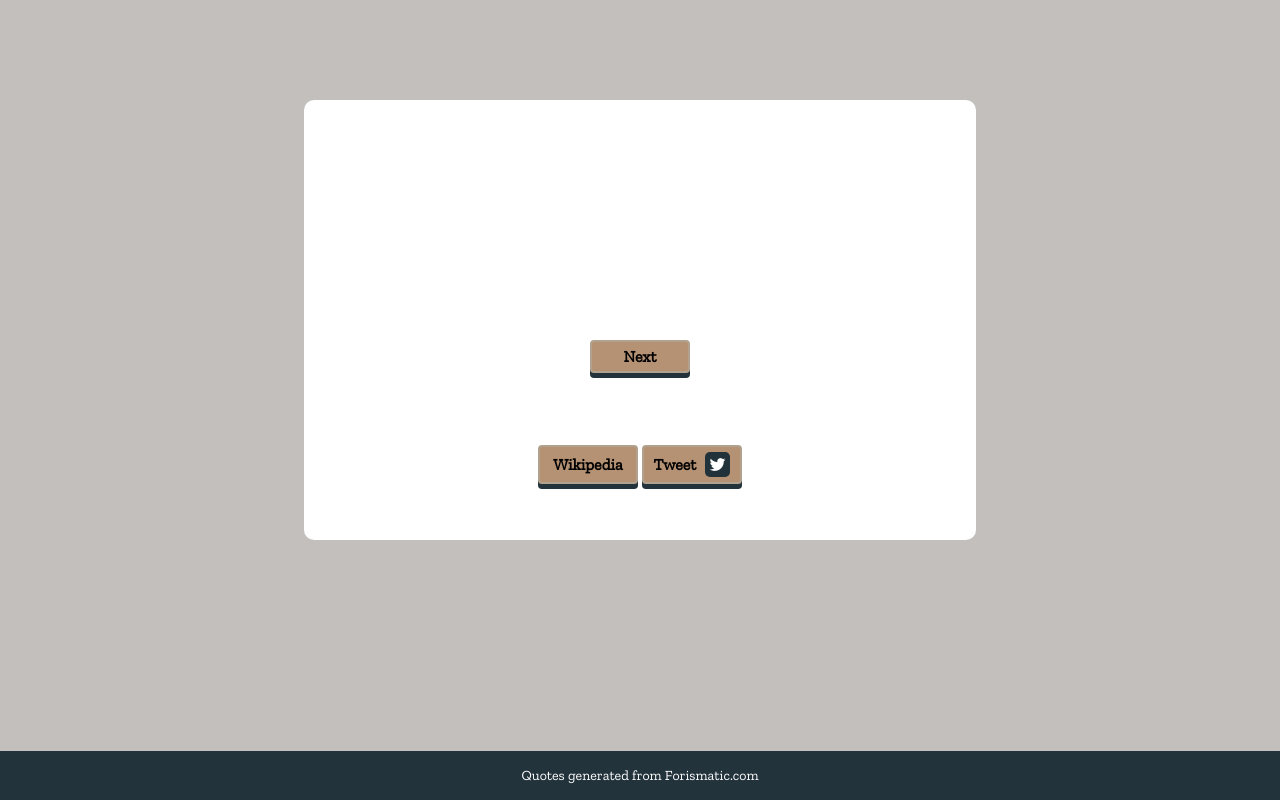
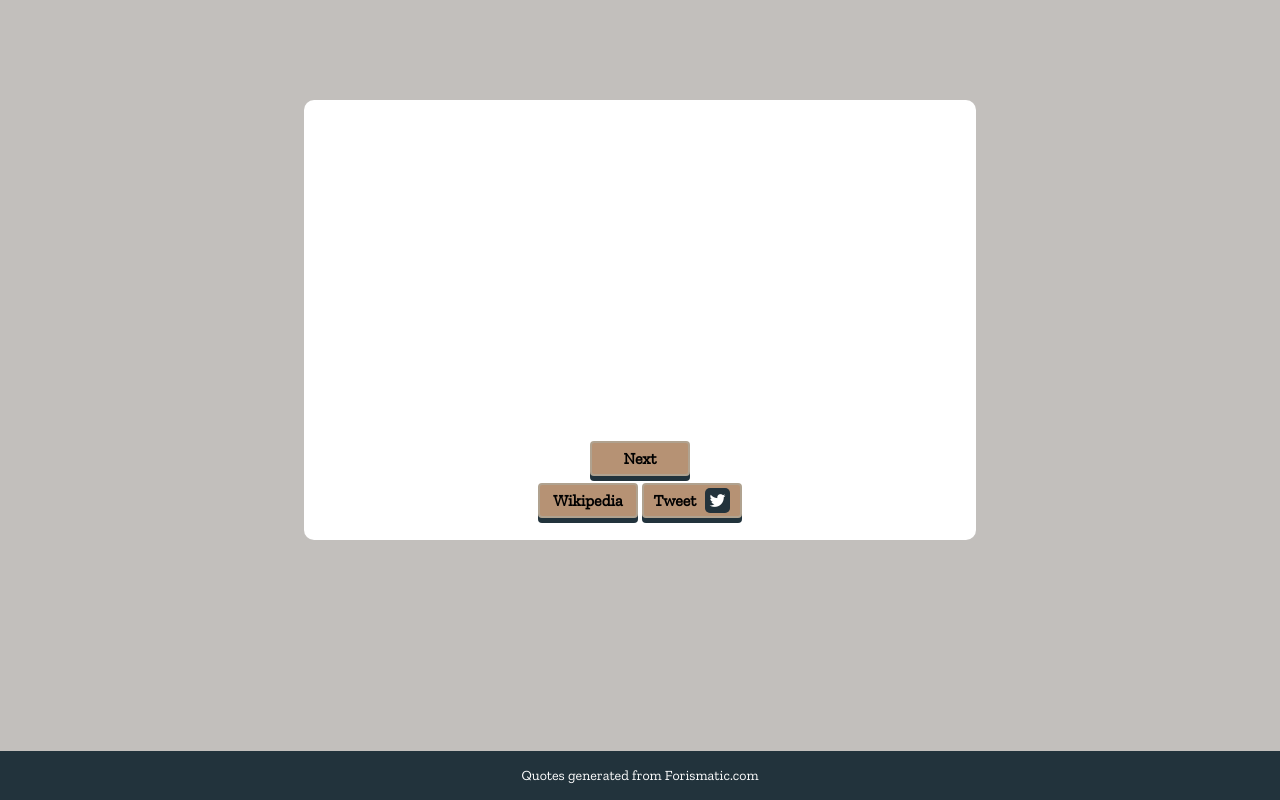
Before and after one commit to marigerr/quote-machine, a plain HTML site: page index.html in a window 1280 px wide. Drawn offline with nearby package versions, Linux system fonts and the light colour scheme.

Commit message:
buttons on 2 rows

```diff
--- a/index.css
+++ b/index.css
@@ -16,7 +16,7 @@ html {
   border-radius: 10px;
   display: flex;
   flex-direction: column;
-  justify-content: space-around;
+  justify-content: space-between;
   align-items: center;
   font-size: 20px;
 }
@@ -40,10 +40,16 @@ a:hover {
 
 /*a:active - a link the moment it is clicked*/
 
-/*#buttonDiv {
+#buttonDiv {
   display: flex;
-  flex-direction: row;
-}*/
+  flex-direction: column;
+  align-items: center;
+  justify-content: space-around;
+}
+
+#new-quote{
+  margin-bottom:5px;
+}
 
 #linksDiv{
   display: flex;
@@ -52,6 +58,7 @@ a:hover {
 
 .button, #tweet-quote, #wikiBtn {
   width: 100px;
+  height: 35px;
   background-color: #B69274;
   border: 2px solid #B0A28F;
   color: black;
--- a/index.html
+++ b/index.html
@@ -13,13 +13,13 @@
     <main id="quote-box">
         <h3 id="text"></h3>
         <a id="author" href="" rel="noopener noreferrer" target="_blank"></a>
-        <!--<div id="buttonDiv">-->
+        <div id="buttonDiv">
             <button id="new-quote" class="button" type="button">Next</button>
             <div id="linksDiv">
                 <a id="wikiBtn" href="" target="_blank">Wikipedia</a>
                 <a id="tweet-quote" href="" target="_blank">Tweet <img id="twitterLogo" src="./Twitter_Logo_White_On_Image.png" alt="twitterlogo"></a>
             </div>
-        <!--</div>-->
+        </div>
     </main>
     <footer class="footer">Quotes generated from Forismatic.com </footer>
 
```
